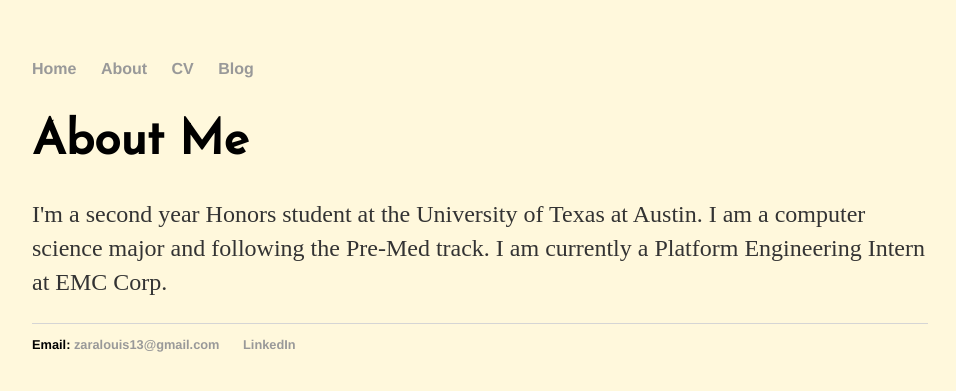
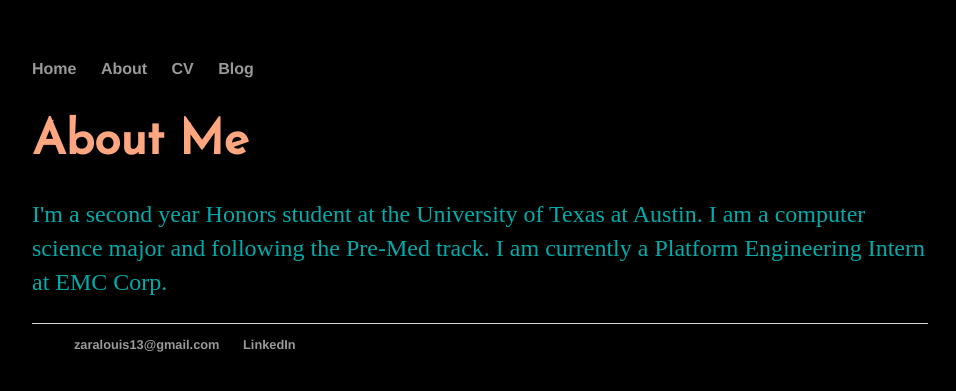
Before and after one commit to zaralouis/zaralouis.github.io, a Jekyll site: the page built from about/index.html, in a window 1280 px wide. Shown: the top 391 px of the page, without its empty margins (160-1116 px from the left). Built offline with Jekyll 4.4.1, drawn with Linux system fonts in a browser that asks for light colours.

Commit message:
Update index.html

```diff
--- a/about/index.html
+++ b/about/index.html
@@ -10,10 +10,10 @@ title: About me
 	<head>
 		<title>Zara Louis</title>
 	</head>
-	<body bgcolor="	#fff8dc">
-		<h1><font face="Josefin Sans">About Me</h1></font>
+	<body bgcolor="	#000000">
+		<h1><font face="Josefin Sans" color="#FEA680">About Me</h1></font>
 		<div class="container">
-    		<div class="blurb"><p><font face="Minion Web"> I'm a second year Honors student at the University of Texas at Austin. I am a computer science major and following the Pre-Med track. I am currently a Platform Engineering Intern at EMC Corp.
+    		<div class="blurb"><p><font face="Minion Web" color="#01ABAA"> I'm a second year Honors student at the University of Texas at Austin. I am a computer science major and following the Pre-Med track. I am currently a Platform Engineering Intern at EMC Corp.
 				</font></p>
     		</div><!-- /.blurb -->
 		</div><!-- /.container -->
```
